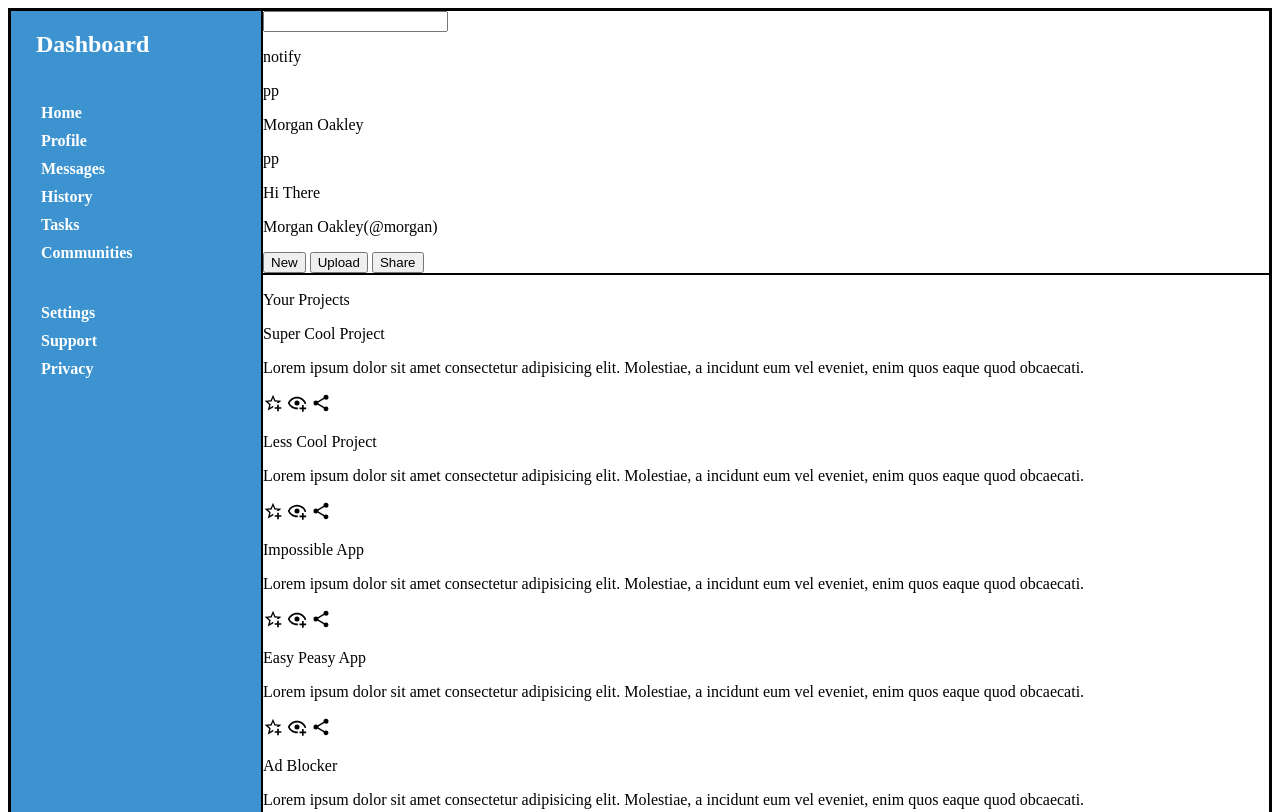
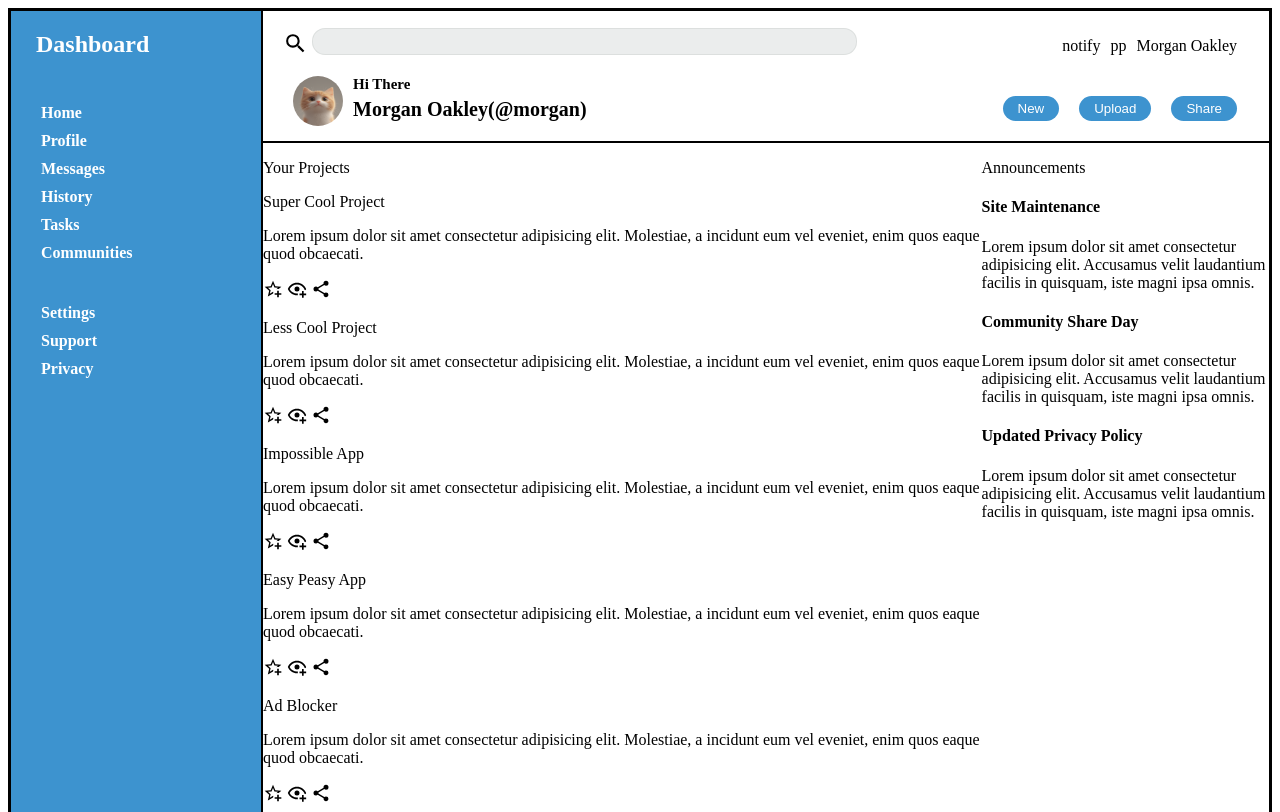
Before and after one commit to kusumakalla/Admin-Dashboard, a plain HTML site: page index.html in a window 1280 px wide. Shown: the top 812 px of the page. Drawn offline with Linux system fonts and the light colour scheme.

Commit message:
Style header Add frid and flex box to style header

```diff
--- a/index.html
+++ b/index.html
@@ -29,16 +29,25 @@
         </div>
         <div class="header">
             <div class="header-top">
+                <div class="search">
+                    <img class="search-img" src="./images/magnify.svg" alt="magnify" width="25px">
                     <input type="text">
+                </div>
+                <div class="profile">
                     <p> notify</p>
                     <p>pp</p>
                     <p>Morgan Oakley</p>
                 </div>
+            </div>
             <div class="header-bottom">
-                <p>pp</p>
                 <div class="greeting">
+                    <img class="avatar" src="./images/avatar/ai-generated-9553370_1280.png" alt="avatar">
+                    <div>
                         <p>Hi There</p>
                         <p>Morgan Oakley(@morgan)</p>
+                    </div>
+                </div>
+                <div class="buttons">
                     <button>New</button>
                     <button>Upload</button>
                     <button>Share</button>
--- a/styles.css
+++ b/styles.css
@@ -2,6 +2,12 @@
     border: 2px solid black;
     display: grid;
     grid-template-columns: 1fr 4fr;
+}
+
+.avatar {
+    width: 40px;
+    height: 40px;
+    border-radius: 50%;
 }
 
 .sidebar {
@@ -26,11 +32,94 @@
     font-weight: 600;
 }
 
+/*........Header........*/
+
 .header {
+    border: 1px solid black;
+    display: grid;
+}
 
+.header-top {
+    padding-left: 20px;
+    padding-top: 10px;
+    padding-right: 2rem;
+    display: flex;
+    justify-content: space-between;
+}
+
+.header-top>.profile {
+    display: flex;
+    gap: 10px;
+}
+
+.search-img {
+    position: relative;
+    top: 10px;
+}
+
+.header-top input {
+    width: 40em;
+    padding: 5px;
+    border-radius: 13px;
+    background-color: rgba(192, 198, 197, 0.315);
+    border: solid 1px rgba(191, 197, 196, 0.350);
+}
+
+/*....................................*/
+
+.header-bottom {
+    padding-left: 20px;
+    padding-top: 5px;
+    padding-right: 2rem;
+    display: flex;
+    justify-content: space-between;
+}
+
+.header-bottom .avatar {
+    width: 50px;
+    height: 50px;
+}
+
+.greeting {
+    padding-left: 10px;
+    display: flex;
+}
+
+.greeting div {
+    padding-left: 10px;
+}
+
+.greeting>div>:first-child {
+    margin: 0;
+    font-weight: 550;
+    font-size: 15px;
+}
+
+.greeting>div>:last-child {
+    margin-top: 5px;
+    font-weight: 600;
+    font-size: 20px;
+}
+
+.buttons {
+    display: flex;
+    gap: 20px;
+    justify-content: space-between;
+    align-items: center;
+}
+
+.buttons * {
+    background-color: rgba(31, 130, 200, 0.862);
+    color: white;
+    border: rgba(31, 130, 200, 0.862);
+    border-radius: 15px;
+    padding: 5px 15px;
+}
+
+/*....main-content.......*/
+
+.main-content {
+    display: grid;
+    grid-template-columns: 2.5fr 1fr;
     border: 1px solid black;
 }
-
-.main-content {
-    border: 1px solid black;
-}
```
Also changed, not shown: images/avatar/ai-generated-9553370_1280.png (added), images/avatar/animal-1297811_1280.png (added), images/avatar/dog-cartoon-4841703_1280.jpg (added), images/avatar/mouse-8341314_1280.png (added), images/magnify.svg (added). Lines whose indentation alone changed are shown as unchanged.
